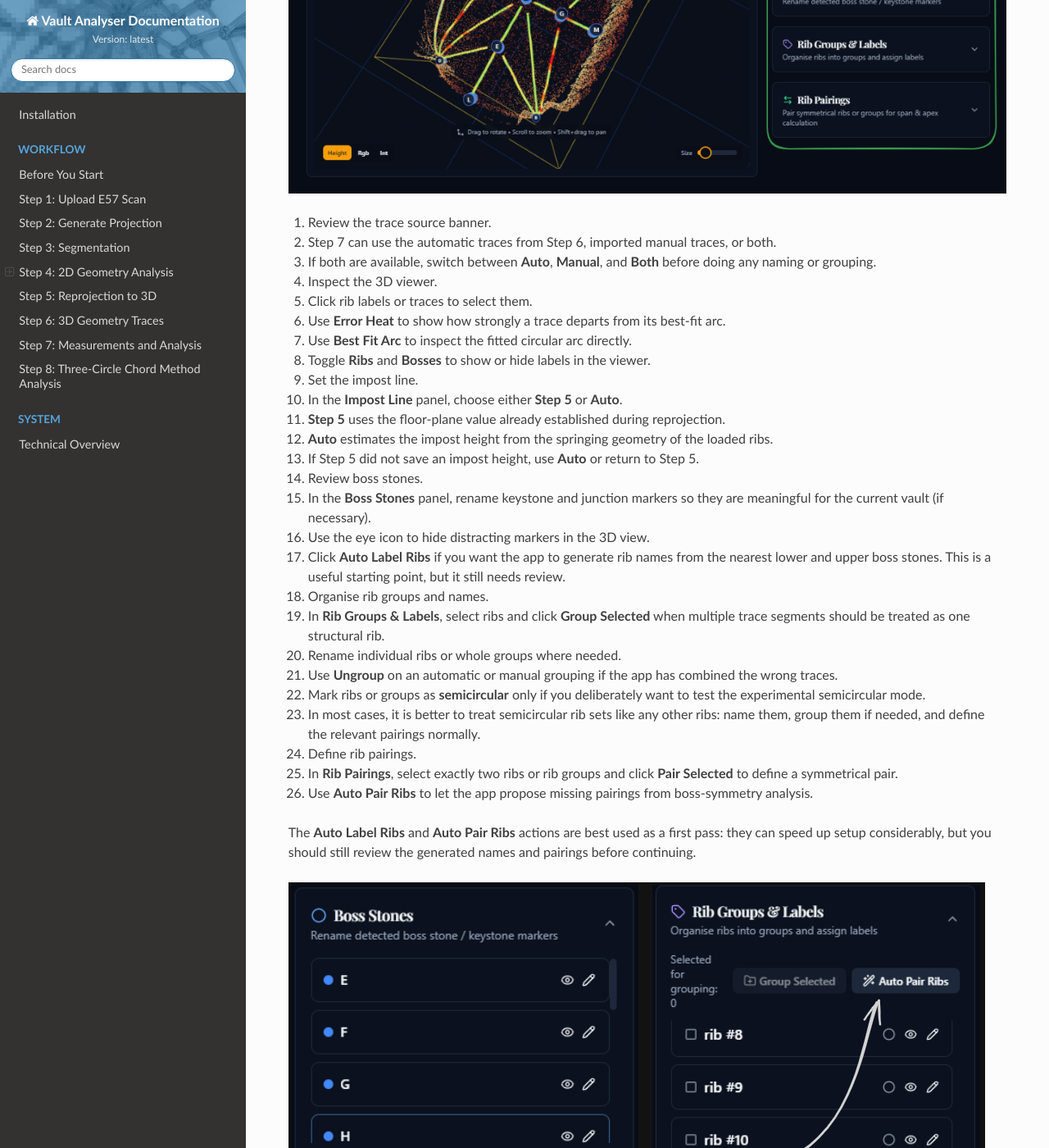
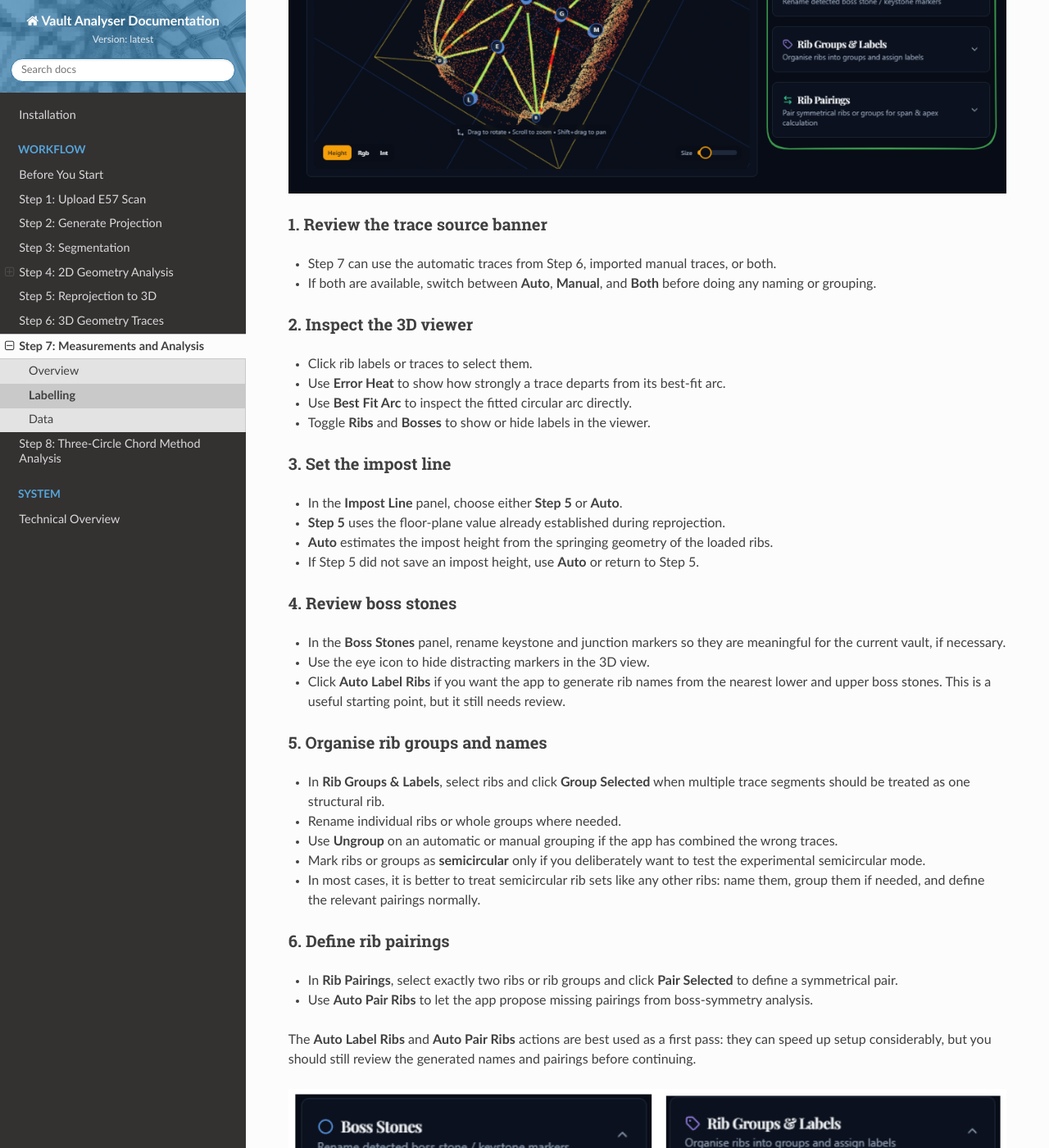
Before and after one commit to DavidJBoardman/ai-vault-dashboard, an MkDocs documentation site: the page built from docs/workflow/step-7/labelling.md, in a window 1280 px wide and 1400 px high, scrolled down 812 px. Shown: the whole window at 82% size. Built offline with MkDocs 1.6.1, drawn with Linux system fonts in a browser that asks for light colours; nearby versions of some CDN libraries; some of the changed text lies outside the part shown.

Commit message:
fix: use the right docs in the nav panel, formatting
Co-authored-by: Copilot <copilot@github.com>

```diff
--- a/docs/workflow/step-7/labelling.md
+++ b/docs/workflow/step-7/labelling.md
@@ -10,44 +10,51 @@ The aim is not just to tidy the labels. The choices you make here directly affec
 
 ![Step 7A Labelling interface: 3D viewer with rib traces and boss markers, plus panels for impost line, rib groups and labels, boss stones, and rib pairings.](../../images/step-7/labelling-ui.png)
 
-1. Review the trace source banner.
-   - Step 7 can use the automatic traces from Step 6, imported manual traces, or both.
-   - If both are available, switch between **Auto**, **Manual**, and **Both** before doing any naming or grouping.
+### 1. Review the trace source banner
 
-2. Inspect the 3D viewer.
-   - Click rib labels or traces to select them.
-   - Use **Error Heat** to show how strongly a trace departs from its best-fit arc.
-   - Use **Best Fit Arc** to inspect the fitted circular arc directly.
-   - Toggle **Ribs** and **Bosses** to show or hide labels in the viewer.
+- Step 7 can use the automatic traces from Step 6, imported manual traces, or both.
+- If both are available, switch between **Auto**, **Manual**, and **Both** before doing any naming or grouping.
 
-3. Set the impost line.
-   - In the **Impost Line** panel, choose either **Step 5** or **Auto**.
-   - **Step 5** uses the floor-plane value already established during reprojection.
-   - **Auto** estimates the impost height from the springing geometry of the loaded ribs.
-   - If Step 5 did not save an impost height, use **Auto** or return to Step 5.
+### 2. Inspect the 3D viewer
 
-4. Review boss stones.
-   - In the **Boss Stones** panel, rename keystone and junction markers so they are meaningful for the current vault (if necessary).
-   - Use the eye icon to hide distracting markers in the 3D view.
-   - Click **Auto Label Ribs** if you want the app to generate rib names from the nearest lower and upper boss stones. This is a useful starting point, but it still needs review.
+- Click rib labels or traces to select them.
+- Use **Error Heat** to show how strongly a trace departs from its best-fit arc.
+- Use **Best Fit Arc** to inspect the fitted circular arc directly.
+- Toggle **Ribs** and **Bosses** to show or hide labels in the viewer.
 
-5. Organise rib groups and names.
-   - In **Rib Groups & Labels**, select ribs and click **Group Selected** when multiple trace segments should be treated as one structural rib.
-   - Rename individual ribs or whole groups where needed.
-   - Use **Ungroup** on an automatic or manual grouping if the app has combined the wrong traces.
-   - Mark ribs or groups as **semicircular** only if you deliberately want to test the experimental semicircular mode.
-   - In most cases, it is better to treat semicircular rib sets like any other ribs: name them, group them if needed, and define the relevant pairings normally.
+### 3. Set the impost line
 
-6. Define rib pairings.
-   - In **Rib Pairings**, select exactly two ribs or rib groups and click **Pair Selected** to define a symmetrical pair.
-   - Use **Auto Pair Ribs** to let the app propose missing pairings from boss-symmetry analysis.
+- In the **Impost Line** panel, choose either **Step 5** or **Auto**.
+- **Step 5** uses the floor-plane value already established during reprojection.
+- **Auto** estimates the impost height from the springing geometry of the loaded ribs.
+- If Step 5 did not save an impost height, use **Auto** or return to Step 5.
+
+### 4. Review boss stones
+
+- In the **Boss Stones** panel, rename keystone and junction markers so they are meaningful for the current vault, if necessary.
+- Use the eye icon to hide distracting markers in the 3D view.
+- Click **Auto Label Ribs** if you want the app to generate rib names from the nearest lower and upper boss stones. This is a useful starting point, but it still needs review.
+
+### 5. Organise rib groups and names
+
+- In **Rib Groups & Labels**, select ribs and click **Group Selected** when multiple trace segments should be treated as one structural rib.
+- Rename individual ribs or whole groups where needed.
+- Use **Ungroup** on an automatic or manual grouping if the app has combined the wrong traces.
+- Mark ribs or groups as **semicircular** only if you deliberately want to test the experimental semicircular mode.
+- In most cases, it is better to treat semicircular rib sets like any other ribs: name them, group them if needed, and define the relevant pairings normally.
+
+### 6. Define rib pairings
+
+- In **Rib Pairings**, select exactly two ribs or rib groups and click **Pair Selected** to define a symmetrical pair.
+- Use **Auto Pair Ribs** to let the app propose missing pairings from boss-symmetry analysis.
 
 The **Auto Label Ribs** and **Auto Pair Ribs** actions are best used as a first pass: they can speed up setup considerably, but you should still review the generated names and pairings before continuing.
 
 ![Step 7A auto-generation controls showing the Auto Label Ribs and Auto Pair Ribs actions used to generate initial rib names and rib pairings.](../../images/step-7/auto-generate.png)
 
-7. Continue to Step 7B.
-   - Clicking **Continue to Data** saves the current configuration and unlocks the data tab.
+### 7. Continue to Step 7B
+
+- Clicking **Continue to Data** saves the current configuration and unlocks the data tab.
 
 ## Before moving on
 
--- a/mkdocs.yml
+++ b/mkdocs.yml
@@ -47,7 +47,10 @@ nav:
           - Bay-Plan Reconstruction: workflow/step-4/bay-plan-reconstruction.md
       - "Step 5: Reprojection to 3D": workflow/step-5-reprojection.md
       - "Step 6: 3D Geometry Traces": workflow/step-6-traces.md
-      - "Step 7: Measurements and Analysis": workflow/step-7-measurements.md
+      - "Step 7: Measurements and Analysis":
+          - Overview: workflow/step-7/index.md
+          - Labelling: workflow/step-7/labelling.md
+          - Data: workflow/step-7/data.md
       - "Step 8: Three-Circle Chord Method Analysis": workflow/step-8-analysis.md
   - System:
       - Technical Overview: system.md
```
Also changed, not shown: docs/workflow/step-7-measurements.md (deleted, +0 -64 lines), docs/workflow/step-7/data.md (+27 -21 lines), docs/images/step-7/auto-generate.png.
